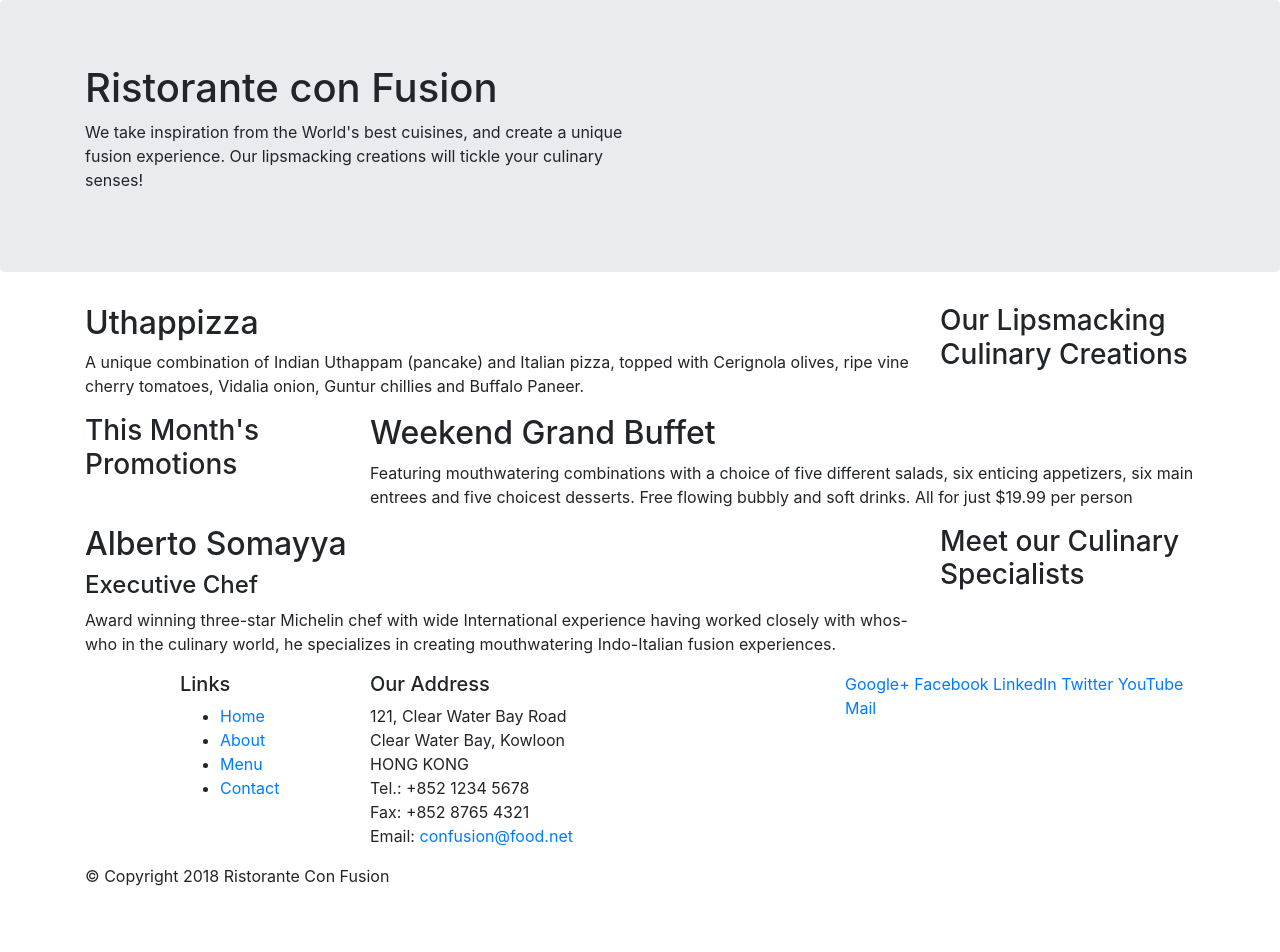
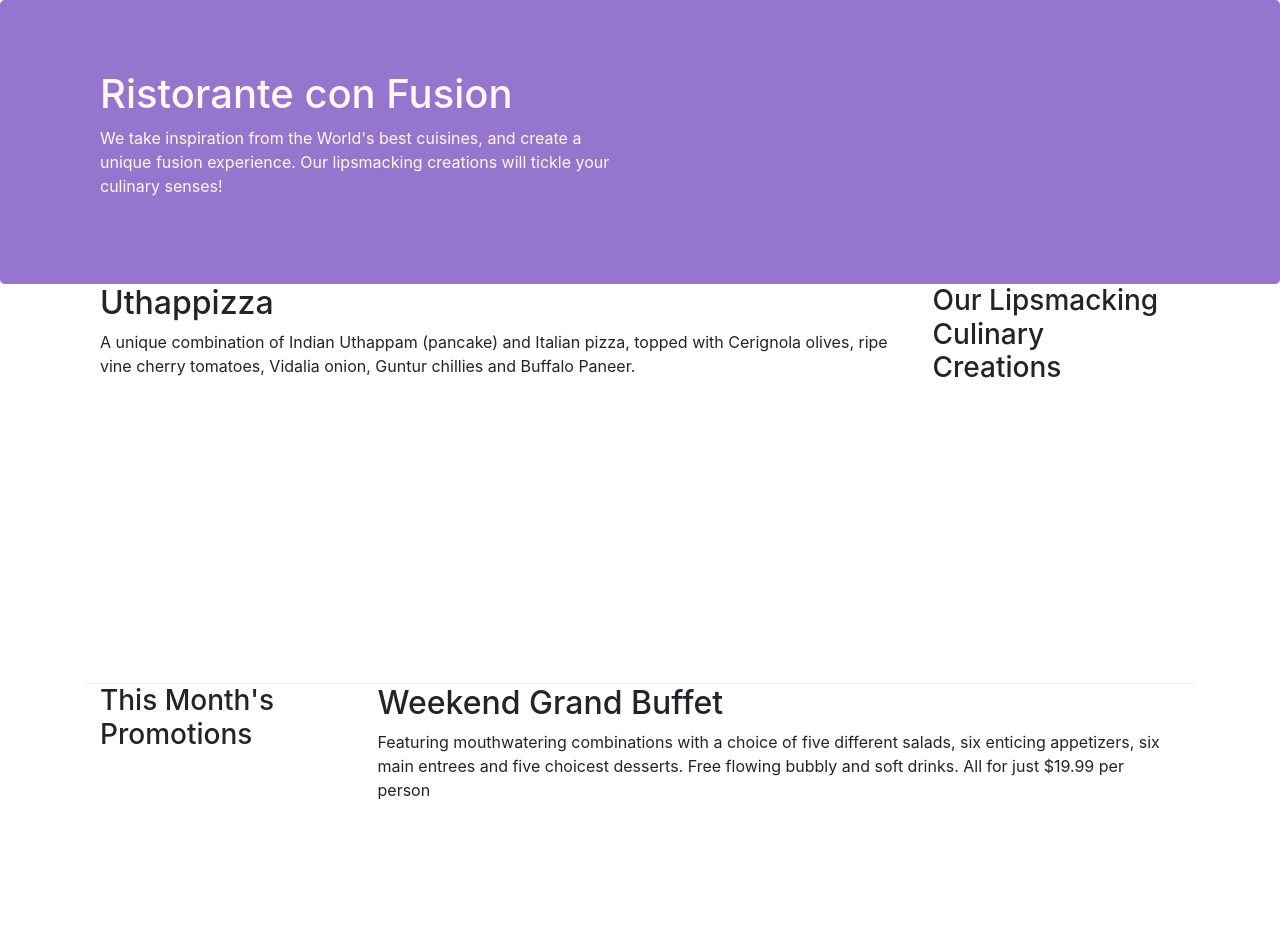
Before and after one commit to brucewilliamwaynes/UIDevlopmentCoursera, a website: page index.html in a window 1280 px wide. Shown: the top 952 px of the page. Before the commit the page ends 904 px from the top, so only its background shows below. Drawn offline with nearby package versions, Linux system fonts and the light colour scheme.

Commit message:
BootStrap Grid Beginners!

```diff
--- a/index.html
+++ b/index.html
@@ -9,7 +9,7 @@
 
     <!-- Bootstrap CSS -->
     <link rel="stylesheet" href="node_modules/bootstrap/dist/css/bootstrap.min.css">
-
+    <link rel="stylesheet" href="styles.css">
     <title>Ristorante Con Fusion</title>
 </head>
 
@@ -17,7 +17,7 @@
 
     <header class="jumbotron">
         <div class="container">
-            <div class="row">
+            <div class="row row-header">
                 <div class="col-12 col-sm-6">
                     <h1>Ristorante con Fusion</h1>
                     <p>We take inspiration from the World's best cuisines, and create a unique fusion experience. Our lipsmacking creations will tickle your culinary senses!</p>
@@ -29,7 +29,7 @@
     </header>
 
     <div class="container">
-        <div class="row">
+        <div class="row row-content align-items-centre">
             <div class="col-12 col-sm-4 order-sm-last col-md-3">
                 <h3>Our Lipsmacking Culinary Creations</h3>
             </div>
@@ -40,7 +40,7 @@
         </div>
 
 
-        <div class="row">
+        <div class="row row-content align-items-centre">
             <div class="col-12 col-sm-4 col-md-3">
                 <h3>This Month's Promotions</h3>
             </div>
@@ -50,7 +50,7 @@
             </div>
         </div>
 
-        <div class="row">
+        <div class="row row-content align-items-centre">
             <div class="col-12 col-sm-4 order-sm-last col-md-3">
                 <h3>Meet our Culinary Specialists</h3>
             </div>
@@ -64,10 +64,10 @@
 
     <footer >
         <div class="container">
-            <div class="row">
+            <div class="row footer">
                 <div class="col-4 offset-1 col-sm-2">
                     <h5>Links</h5>
-                    <ul>
+                    <ul  class="list-unstyled">
                         <li><a href="#">Home</a></li>
                         <li><a href="#">About</a></li>
                         <li><a href="#">Menu</a></li>
@@ -85,8 +85,8 @@
 		              Email: <a href="mailto:confusion@food.net">confusion@food.net</a>
 		           </address>
                 </div>
-                <div class="col-12 col-sm-4">
-                    <div>
+                <div class="col-12 col-sm-4 align-self-center">
+                    <div class="text-center">
                         <a href="http://google.com/+">Google+</a>
                         <a href="http://www.facebook.com/profile.php?id=">Facebook</a>
                         <a href="http://www.linkedin.com/in/">LinkedIn</a>
@@ -96,7 +96,7 @@
                     </div>
                 </div>
            </div>
-           <div class="row">
+           <div class="row justify-content-center">
                 <div class="col-auto">
                     <p>© Copyright 2018 Ristorante Con Fusion</p>
                 </div>
--- /dev/null
+++ b/styles.css
@@ -0,0 +1,30 @@
+.row-header {
+	margin: 0px auto;
+	padding: 0px auto;
+}
+
+.row-content {
+	margin: 0px auto;
+	padding : 50px 0 px 50px 0px;
+	border-bottom: 1px ridge;
+	min-height: 400px;
+}
+
+.footer {
+	background-color: #D1C4E9;
+	margin: 0px auto;
+	padding: 20px 0px 20px 0px;
+}
+
+.jumbotron {
+	padding: 70px 30px 70px 30px;
+	margin: 0px auto;
+	background: #9575CD;
+	color: floralwhite;
+}
+
+.address {
+	font-size: 80%;
+	margin: 0px;
+	color: #0f0f0f;
+}
```
